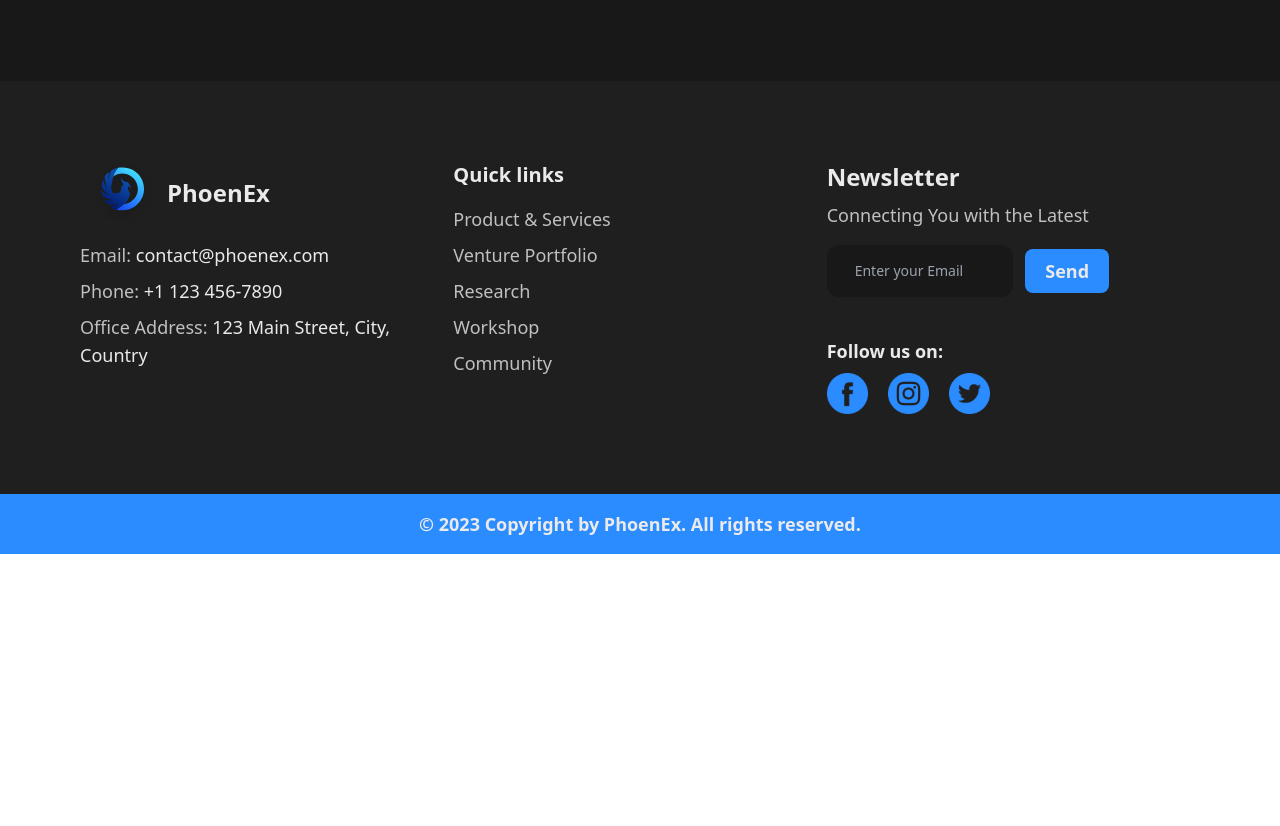
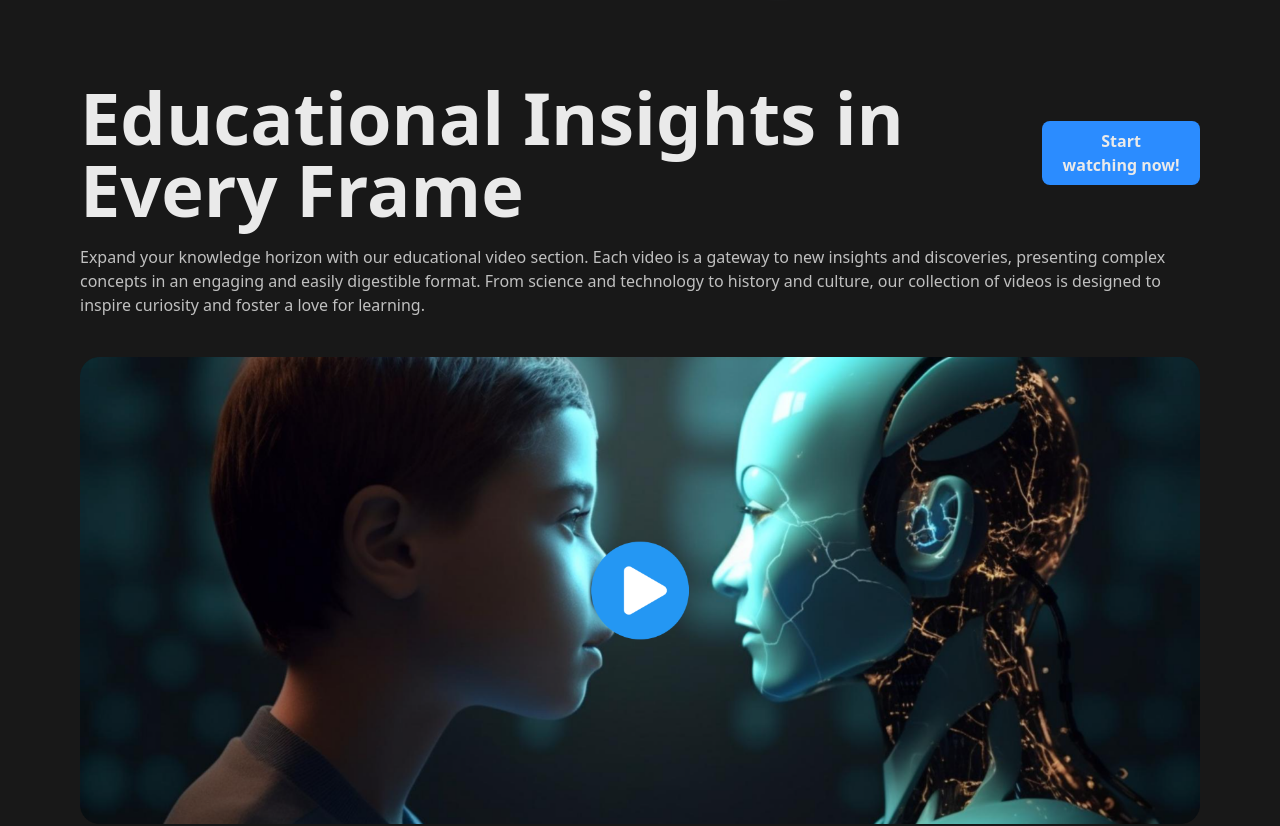
Before and after one commit to masudpro121/phoenex-official-website, a Next.js app: page / in a window 1280 px wide. Shown: the part 3147-3973 px from the top of the page. Before the commit the page ends 3701 px from the top, so only its background shows below. Built offline with nearby package versions, Linux system fonts and the light colour scheme.

Commit message:
home education insights

```diff
--- /dev/null
+++ b/src/components/Homepage/HomeEdu.jsx
@@ -0,0 +1,21 @@
+import React from 'react'
+import EduImg from "@/images/home/edu.png"
+import Image from "next/image"
+const HomeEdu = () => {
+  return (
+    <div className="m-20 space-y-5">
+      <div className="flex items-center justify-between gap-5">
+        <h1>Educational Insights in Every Frame</h1>
+        <button className="blue-btn">Start watching now!</button>
+      </div>
+      <div>
+        <p className="text-clightGray">Expand your knowledge horizon with our educational video section. Each video is a gateway to new insights and discoveries, presenting complex concepts in an engaging and easily digestible format. From science and technology to history and culture, our collection of videos is designed to inspire curiosity and foster a love for learning.</p>
+      </div>
+      <div className="pt-5">
+        <Image className="w-full" src={EduImg} />
+      </div>
+    </div>
+  )
+}
+
+export default HomeEdu
--- a/src/pages/index.jsx
+++ b/src/pages/index.jsx
@@ -5,6 +5,7 @@ import HomeHero from "@/components/Homepage/HomeHero"
 import HomeProjects from "@/components/Homepage/HomeProjects"
 import HomeExplore from "@/components/Homepage/HomeExplore"
 import Wave from "@/components/Common/Wave"
+import HomeEdu from "@/components/Homepage/HomeEdu"
 
 const inter = Inter({ subsets: ['latin'] })
 
@@ -15,6 +16,7 @@ export default function Home() {
         <HomeProjects />
         <HomeExplore />
         <Wave />
+        <HomeEdu />
       </div>
   )
 }
```
Also changed, not shown: src/images/home/edu.png (added), src/images/home/educational_video_bg.png (deleted).
